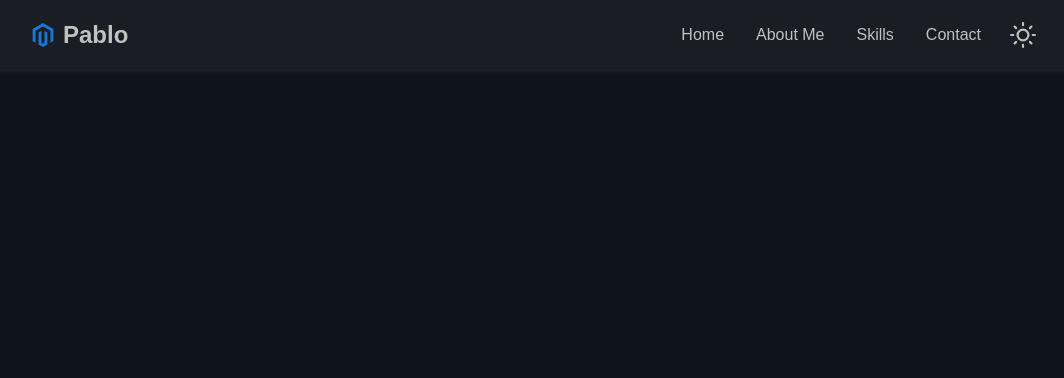
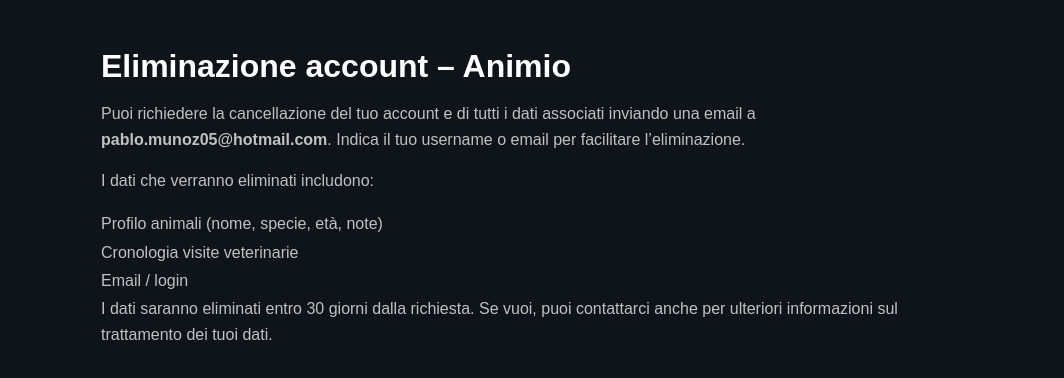
Before and after one commit to pavlin05/my-portfolio, a React (Create React App) app: page /animio/delete-account in a window 1280 px wide. Shown: the top 378 px of the page, without its empty margins (113-1177 px from the left). Built offline with nearby package versions, Linux system fonts and the light colour scheme; no server answers.

Commit message:
add reset password

```diff
--- a/package.json
+++ b/package.json
@@ -3,6 +3,7 @@
   "version": "0.1.0",
   "private": true,
   "dependencies": {
+    "@supabase/supabase-js": "^2.56.1",
     "@testing-library/jest-dom": "^5.16.1",
     "@testing-library/react": "^12.1.2",
     "@testing-library/user-event": "^13.5.0",
--- a/public/locales/en/translation.json
+++ b/public/locales/en/translation.json
@@ -59,6 +59,20 @@
         "changes": "This Privacy Policy may be updated periodically. Changes will be posted on this page."
       },
       "disclaimer": ""
+    },
+    "resetPassword": {
+      "title": "Reset Password – Animio",
+      "description": "Enter your new password for your Animio account.",
+      "newPassword": "New password",
+      "confirmPassword": "Confirm password",
+      "button": "Update password",
+      "messages": {
+        "success": "Password updated successfully! You can now log in to the Animio app.",
+        "mismatch": "Passwords do not match.",
+        "invalid": "Invalid or expired link. Please request a new reset.",
+        "short": "Password must be at least 6 characters long.",
+        "session": "Error creating session."
+      }
     }
   }
 }
--- a/src/App.tsx
+++ b/src/App.tsx
@@ -11,6 +11,8 @@
 import Contact from "./views/Contact";
 import { BrowserRouter, Routes, Route } from 'react-router-dom';
 import PrivacyPolicy from './views/Animio/PrivacyPolicy'
+import DeleteAccount from './views/Animio/DeleteAccount'
+import ResetPassword from './views/Animio/ResetPassword'
 
 
 const Main = styled.main`
@@ -25,11 +27,13 @@
         <ThemeProvider theme={theme === 'light' ? lightTheme : darkTheme}>
             <GlobalStyle />
             <BrowserRouter>
-                <Navbar theme={theme} setTheme={setTheme} />
                 <Routes>
                     <Route
                         path="/"
                         element={
+                            <>
+                                <Navbar theme={theme} setTheme={setTheme} />
+
                                 <Main>
                                     <Home />
                                     <AboutMe />
@@ -38,9 +42,14 @@
                                     {/*<Services/>*/}
                                     <Contact />
                                 </Main>
+                            </>
                         }
                     />
-                    <Route path="/animio/privacy" element={<PrivacyPolicy />} />
+                    <Route path="/animio">
+                        <Route path="privacy" element={<PrivacyPolicy />} />
+                        <Route path="delete-account" element={<DeleteAccount />} />
+                        <Route path="reset-password" element={<ResetPassword />} />
+                    </Route>
                 </Routes>
             </BrowserRouter>
         </ThemeProvider>
--- a/src/components/Navbar/Navbar.tsx
+++ b/src/components/Navbar/Navbar.tsx
@@ -1,9 +1,9 @@
-import React, {useEffect, useState} from "react";
+import React, { useEffect, useState } from "react";
 import styled from "styled-components";
 //import {NavLink as Link} from "react-router-dom";
-import {FaBars, FaMagento, FaTimes} from "react-icons/fa";
-import {FiMoon, FiSun} from "react-icons/fi";
-import {Link} from 'react-scroll'
+import { FaBars, FaMagento, FaTimes } from "react-icons/fa";
+import { FiMoon, FiSun } from "react-icons/fi";
+import { Link } from 'react-scroll'
 import { useLocation } from 'react-router-dom'
 
 const Header = styled.header`
@@ -15,7 +15,7 @@
     z-index: 1;
     display: flex;
     justify-content: center;
-  background: ${({theme}) => theme.navBg};
+    background: ${({ theme }) => theme.navBg};
     box-shadow: 0 1px 2px 0 rgb(60 64 67 / 30%), 0 2px 6px 2px rgb(60 64 67 / 15%);
 `;
 
@@ -38,10 +38,10 @@
     flex-direction: column;
     position: absolute;
     top: 70px;
-  left: ${({open}) => (open ? 0 : '-100%')};
+    left: ${({ open }) => (open ? 0 : '-100%')};
     opacity: 1;
-  transition: all ${({theme}) => theme.transitionTime} ease;
-  background: ${({theme}) => theme.body};
+    transition: all ${({ theme }) => theme.transitionTime} ease;
+    background: ${({ theme }) => theme.body};
 
     @media screen and (min-width: 960px) {
         background: inherit;
@@ -66,19 +66,20 @@
 `;
 
 const NavLink = styled(Link)`
-  color: ${({theme}) => theme.text};
+    color: ${({ theme }) => theme.text};
     text-align: center;
     padding: 2rem;
     width: 100%;
     display: table;
     cursor: pointer;
+
     &:hover {
-    color: ${({theme}) => theme.primaryColor};
-    transition: all ${({theme}) => theme.transitionTime} ease;
+        color: ${({ theme }) => theme.primaryColor};
+        transition: all ${({ theme }) => theme.transitionTime} ease;
     }
 
     &.active {
-    color: ${({theme}) => theme.primaryColor};
+        color: ${({ theme }) => theme.primaryColor};
         font-weight: bold;
     }
 
@@ -93,12 +94,12 @@
     align-items: center;
     font-size: 1.5rem;
     font-weight: bold;
-  color: ${({theme}) => theme.text}
+    color: ${({ theme }) => theme.text}
 `;
 
 const LogoIcon = styled(FaMagento)`
     margin-right: 0.5rem;
-  color: ${({theme}) => theme.primaryColor};
+    color: ${({ theme }) => theme.primaryColor};
 `;
 
 const MenuIcon = styled.div`
@@ -120,14 +121,18 @@
     }
 
     &:hover {
-    color: ${({theme}) => theme.primaryColor};
-    transition: all ${({theme}) => theme.transitionTime} ease;
+        color: ${({ theme }) => theme.primaryColor};
+        transition: all ${({ theme }) => theme.transitionTime} ease;
     }
 `
 
-const Navbar: React.FC<{ theme: string, setTheme: (e: string) => void }> = ({theme, setTheme}) => {
+const Navbar: React.FC<{ theme: string, setTheme: (e: string) => void }> = ({ theme, setTheme }) => {
     const location = useLocation()
-    const hideLinks = location.pathname === '/animio/privacy';
+    const hideLinks = [
+        '/animio/privacy',
+        '/animio/delete-account',
+        '/animio/reset-password'
+    ].includes(location.pathname);
     const [open, setOpen] = useState<boolean>(false)
     const toggleTheme = () => theme === 'light' ? setTheme('dark') : setTheme('light')
     const openDrawer = () => setOpen(!open)
--- /dev/null
+++ b/src/lib/supabase.ts
@@ -0,0 +1,6 @@
+import { createClient } from '@supabase/supabase-js';
+
+const supabaseUrl = 'https://iinctvnnqhnsctviyolo.supabase.co';
+const supabaseAnonKey = 'eyJhbGciOiJIUzI1NiIsInR5cCI6IkpXVCJ9.eyJpc3MiOiJzdXBhYmFzZSIsInJlZiI6ImlpbmN0dm5ucWhuc2N0dml5b2xvIiwicm9sZSI6ImFub24iLCJpYXQiOjE3MDMxOTE2NzksImV4cCI6MjAxODc2NzY3OX0.dhDy4PcbDANNJwsf-tUGQmOvHWcWKWZDTvkAbpPqK-M';
+
+export const supabase = createClient(supabaseUrl, supabaseAnonKey);
--- /dev/null
+++ b/src/views/Animio/DeleteAccount.tsx
@@ -0,0 +1,53 @@
+import React from 'react';
+import styled from 'styled-components';
+
+const Container = styled.main`
+  max-width: 900px;
+  margin: 0 auto;
+  padding: 3rem 1.5rem;
+  color: ${({ theme }) => theme.textColor};
+`;
+
+const Title = styled.h1`
+  font-size: 2rem;
+  font-weight: bold;
+  margin-bottom: 1rem;
+  color: ${({ theme }) => theme.titleColor};
+`;
+
+const Description = styled.p`
+  font-size: 1rem;
+  line-height: 1.6;
+  margin-bottom: 1rem;
+`;
+
+const Highlight = styled.span`
+  font-weight: bold;
+`;
+
+const DeleteAccount: React.FC = () => {
+    return (
+        <>
+            <Container>
+                <Title>Eliminazione account – Animio</Title>
+                <Description>
+                    Puoi richiedere la cancellazione del tuo account e di tutti i dati associati inviando una email a{' '}
+                    <Highlight>pablo.munoz05@hotmail.com</Highlight>. Indica il tuo username o email per facilitare l’eliminazione.
+                </Description>
+                <Description>
+                    I dati che verranno eliminati includono:
+                </Description>
+                <ul>
+                    <li>Profilo animali (nome, specie, età, note)</li>
+                    <li>Cronologia visite veterinarie</li>
+                    <li>Email / login</li>
+                </ul>
+                <Description>
+                    I dati saranno eliminati entro 30 giorni dalla richiesta. Se vuoi, puoi contattarci anche per ulteriori informazioni sul trattamento dei tuoi dati.
+                </Description>
+            </Container>
+        </>
+    );
+};
+
+export default DeleteAccount;
--- /dev/null
+++ b/src/views/Animio/ResetPassword.tsx
@@ -0,0 +1,125 @@
+import React, { useState, useEffect } from 'react';
+import styled from 'styled-components';
+import { supabase } from '../../lib/supabase'
+import { useTranslation } from 'react-i18next'
+
+const Container = styled.main`
+    max-width: 100%;
+    margin: 0 auto;
+    padding: 3rem 1.5rem;
+    color: ${({ theme }) => theme.textColor};
+    @media screen and (min-width: 960px) {
+        max-width: 40%;
+    }
+`;
+
+const Title = styled.h1`
+  font-size: 2rem;
+  font-weight: bold;
+  margin-bottom: 1rem;
+  color: ${({ theme }) => theme.titleColor};
+`;
+
+const Description = styled.p`
+  font-size: 1rem;
+  line-height: 1.6;
+  margin-bottom: 1rem;
+`;
+
+const Input = styled.input`
+  width: 100%;
+  padding: 0.75rem 1rem;
+  margin-bottom: 1rem;
+  border: 1px solid ${({ theme }) => theme.textColor};
+  border-radius: 6px;
+  background: ${({ theme }) => theme.body};
+  color: ${({ theme }) => theme.textColor};
+`;
+
+const Button = styled.button`
+  padding: 0.75rem 1.5rem;
+  background-color: ${({ theme }) => theme.primaryColor};
+  color: #fff;
+  border: none;
+  border-radius: 6px;
+  cursor: pointer;
+  font-weight: bold;
+  &:hover { opacity: 0.9; }
+`;
+
+const Message = styled.p`
+  margin-top: 1rem;
+  color: ${({ theme }) => theme.textColor};
+`;
+
+const ResetPassword: React.FC = () => {
+    const [password, setPassword] = useState('');
+    const [confirm, setConfirm] = useState('');
+    const [message, setMessage] = useState('');
+    const [canReset, setCanReset] = useState(false);
+    const { t } = useTranslation();
+    console.log({ password, confirm, message, canReset });
+    useEffect(() => {
+        const { data: listener } = supabase.auth.onAuthStateChange(
+            async (event, session) => {
+                if (event === 'PASSWORD_RECOVERY') {
+                    setCanReset(true);
+                }
+            }
+        );
+
+        return () => {
+            listener.subscription.unsubscribe();
+        };
+    }, []);
+
+    const handleReset = async () => {
+        if (!canReset) {
+            setMessage(t('animio.resetPassword.messages.invalid'));
+            return;
+        }
+        if (!password || password.length < 6) {
+            setMessage(t('animio.resetPassword.messages.short'));
+            return;
+        }
+        if (password !== confirm) {
+            setMessage(t('animio.resetPassword.messages.mismatch'));
+            return;
+        }
+
+        const { error } = await supabase.auth.updateUser({ password });
+
+        if (error) {
+            setMessage(`${t('animio.resetPassword.messages.error')} ${error.message}`);
+        } else {
+            setMessage(t('animio.resetPassword.messages.success'));
+            setPassword('');
+            setConfirm('');
+        }
+    };
+
+    return (
+        <Container>
+            <Title>{t('animio.resetPassword.title')}</Title>
+            <Description>{t('animio.resetPassword.description')}</Description>
+
+            <Input
+                type="password"
+                placeholder={t('animio.resetPassword.newPassword')}
+                value={password}
+                onChange={(e) => setPassword(e.target.value)}
+            />
+            <Input
+                type="password"
+                placeholder={t('animio.resetPassword.confirmPassword')}
+                value={confirm}
+                onChange={(e) => setConfirm(e.target.value)}
+            />
+
+            <Button onClick={handleReset}>{t('animio.resetPassword.button')}</Button>
+            {message && <Message>{message}</Message>}
+        </Container>
+    );
+};
+
+export default ResetPassword;
```
Also changed, not shown: public/locales/es/translation.json (+14 -0 lines), public/locales/it/translation.json (+14 -0 lines), 2 other files (tests, documents, lock files or other folders). Lines whose indentation alone changed are shown as unchanged.
